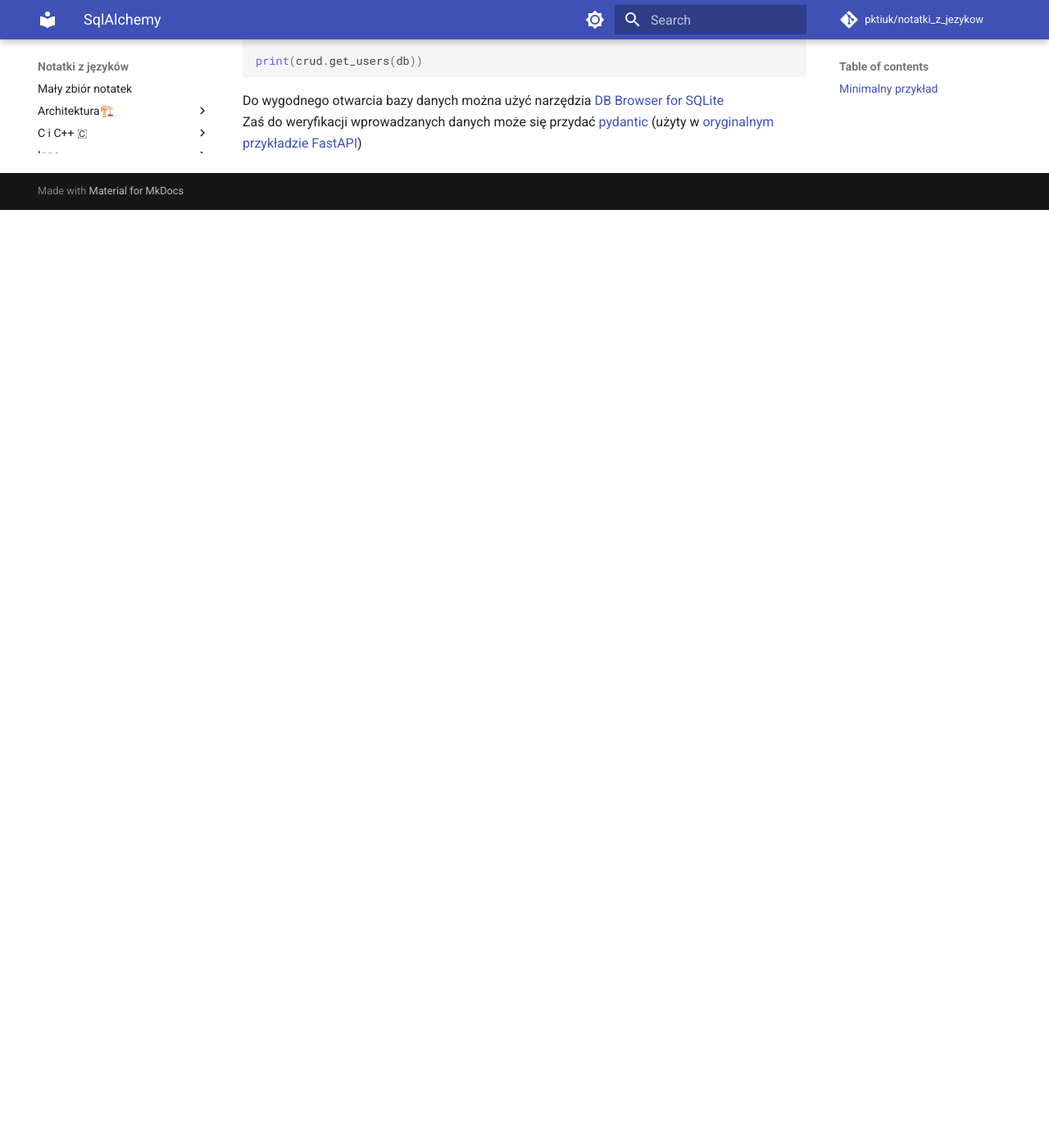
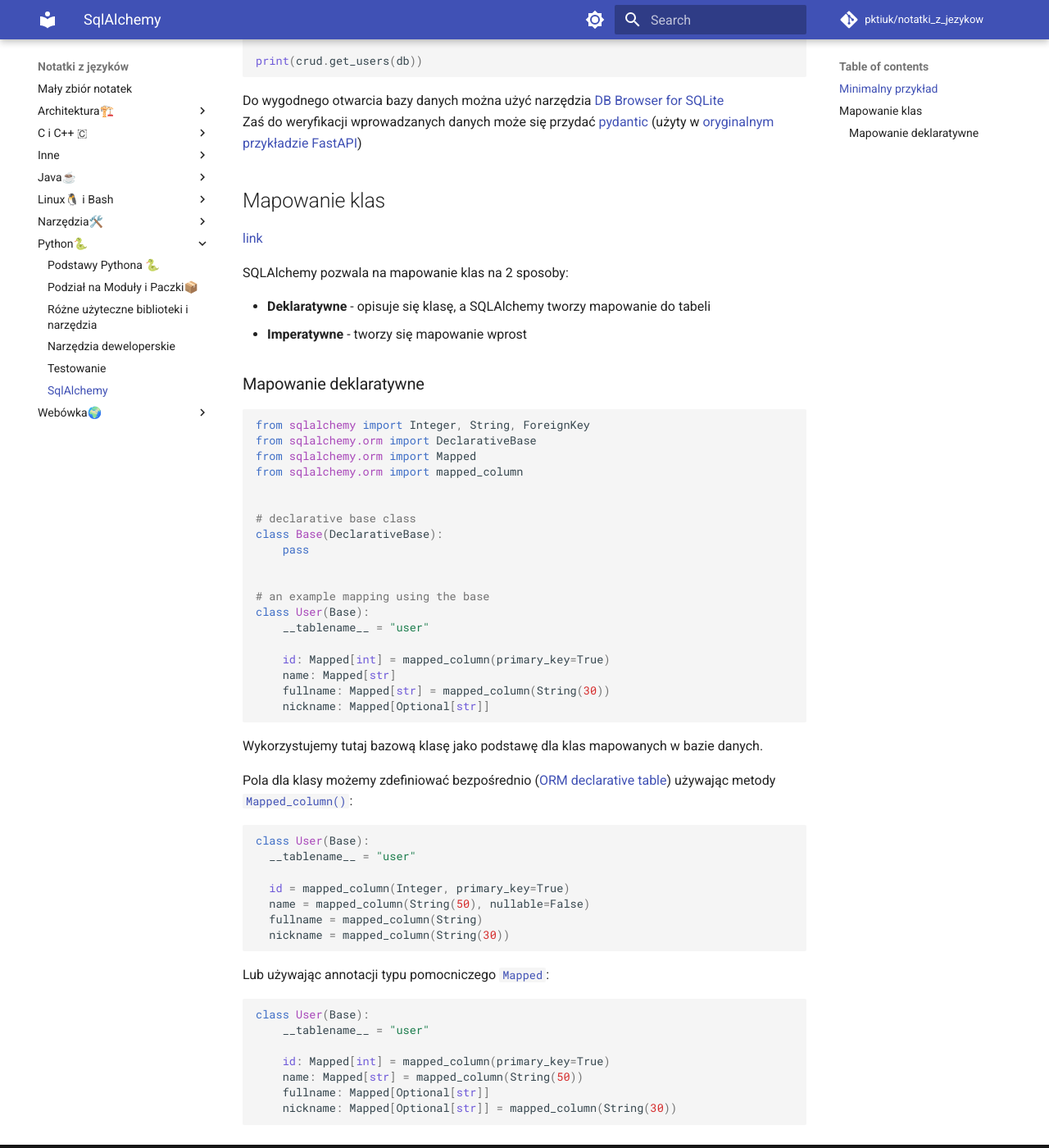
Before and after one commit to pktiuk/notatki_z_jezykow, an MkDocs documentation site: the page built from docs/Python🐍/9_sql_alchemy.md, in a window 1280 px wide and 1400 px high, scrolled down 2572 px. Shown: the whole window at 82% size. Built offline with MkDocs 1.6.1 and Material for MkDocs 9.7.7, drawn with Linux system fonts in a browser that asks for light colours; comment, search, counter and statistics services are not loaded; before the commit the page ends 2828 px from its top, so only the background shows below that.

Commit message:
Opis mapowania klas

````diff
--- a/docs/Python🐍/9_sql_alchemy.md
+++ b/docs/Python🐍/9_sql_alchemy.md
@@ -129,3 +129,65 @@ print(crud.get_users(db))
 
 Do wygodnego otwarcia bazy danych można użyć narzędzia [DB Browser for SQLite](https://sqlitebrowser.org/)
 Zaś do weryfikacji wprowadzanych danych może się przydać [pydantic](https://docs.pydantic.dev/latest/) (użyty w [oryginalnym przykładzie FastAPI](https://fastapi.tiangolo.com/tutorial/sql-databases/))
+
+
+
+## Mapowanie klas
+
+[link](https://docs.sqlalchemy.org/en/20/orm/mapping_styles.html)
+
+SQLAlchemy pozwala na mapowanie klas na 2 sposoby:
+
+- **Deklaratywne** - opisuje się klasę, a SQLAlchemy tworzy mapowanie do tabeli
+- **Imperatywne** - tworzy się mapowanie wprost
+
+### Mapowanie deklaratywne
+
+
+```py
+from sqlalchemy import Integer, String, ForeignKey
+from sqlalchemy.orm import DeclarativeBase
+from sqlalchemy.orm import Mapped
+from sqlalchemy.orm import mapped_column
+
+
+# declarative base class
+class Base(DeclarativeBase):
+    pass
+
+
+# an example mapping using the base
+class User(Base):
+    __tablename__ = "user"
+
+    id: Mapped[int] = mapped_column(primary_key=True)
+    name: Mapped[str]
+    fullname: Mapped[str] = mapped_column(String(30))
+    nickname: Mapped[Optional[str]]
+```
+
+Wykorzystujemy tutaj bazową klasę jako podstawę dla klas mapowanych w bazie danych.
+
+Pola dla klasy możemy zdefiniować bezpośrednio ([ORM declarative table](https://docs.sqlalchemy.org/en/20/orm/declarative_tables.html#orm-declarative-table)) używając metody [`Mapped_column()`](https://docs.sqlalchemy.org/en/20/orm/mapping_api.html#sqlalchemy.orm.mapped_column):
+
+```py
+class User(Base):
+  __tablename__ = "user"
+
+  id = mapped_column(Integer, primary_key=True)
+  name = mapped_column(String(50), nullable=False)
+  fullname = mapped_column(String)
+  nickname = mapped_column(String(30))
+```
+
+Lub używając annotacji typu pomocniczego [`Mapped`](https://docs.sqlalchemy.org/en/20/orm/internals.html#sqlalchemy.orm.Mapped):
+
+```py
+class User(Base):
+    __tablename__ = "user"
+
+    id: Mapped[int] = mapped_column(primary_key=True)
+    name: Mapped[str] = mapped_column(String(50))
+    fullname: Mapped[Optional[str]]
+    nickname: Mapped[Optional[str]] = mapped_column(String(30))
+```
````
